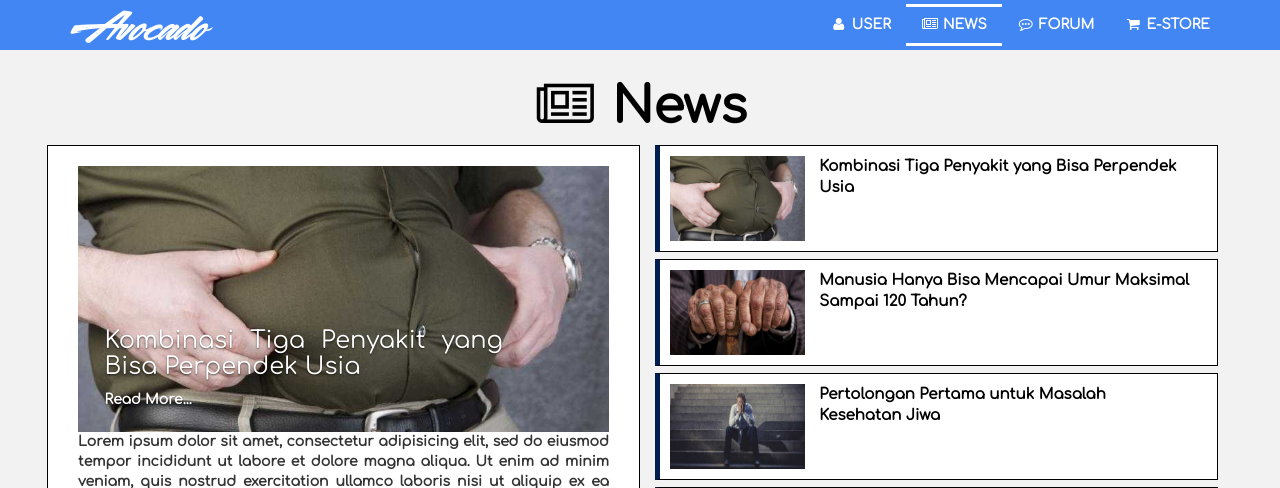
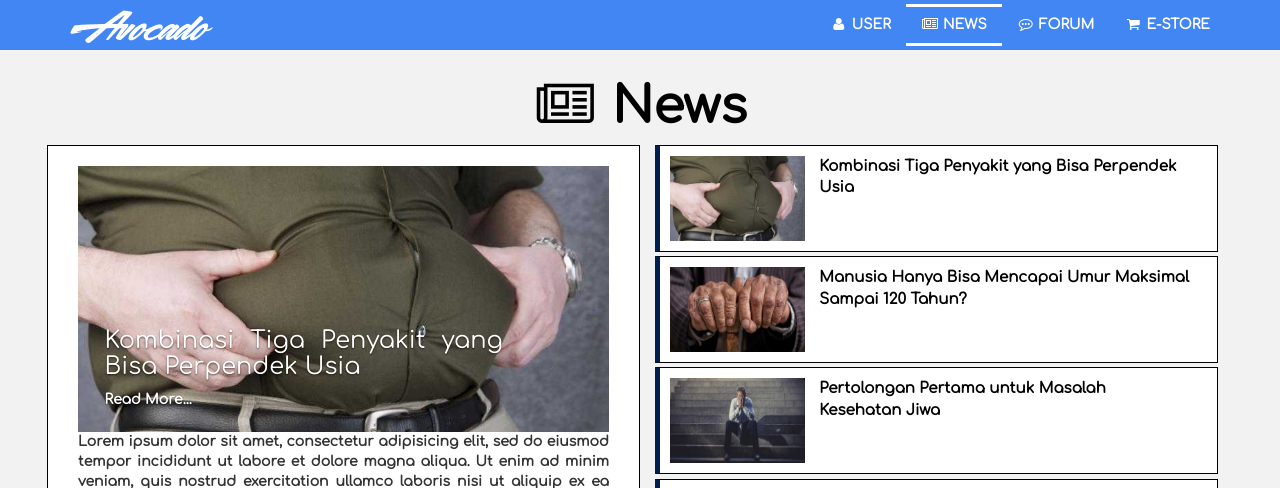
Before and after one commit to sxio/Alpukat, a CodeIgniter app: page /Avocado/news in a window 1280 px wide. Shown: the top 488 px of the page. Run offline with CodeIgniter, Linux system fonts and the light colour scheme.

Commit message:
News page today_news

```diff
--- a/application/views/news/news.php
+++ b/application/views/news/news.php
@@ -74,7 +74,7 @@
 						      proident, sunt in culpa qui officia deserunt mollit anim id est laborum.</p>
 						    </div>
 						</div>
-						<h3 class="video-title">Health Video</h3>
+						<!-- <h3 class="video-title">Health Video</h3> -->
 						<iframe width="560" height="315" src="https://www.youtube.com/embed/9G95EYym4NM" frameborder="0" allowfullscreen></iframe>
 
 						</div>
--- a/assets/css/news/news.css
+++ b/assets/css/news/news.css
@@ -43,7 +43,7 @@
 #n_feature .container .row .rightedge .today_news {
   background-color: white;
   padding: 10px;
-  margin-bottom: 7px;
+  margin-bottom: 4.2px;
   border:1px solid black;
   border-left: 5px solid #001e4f;
 }
```
